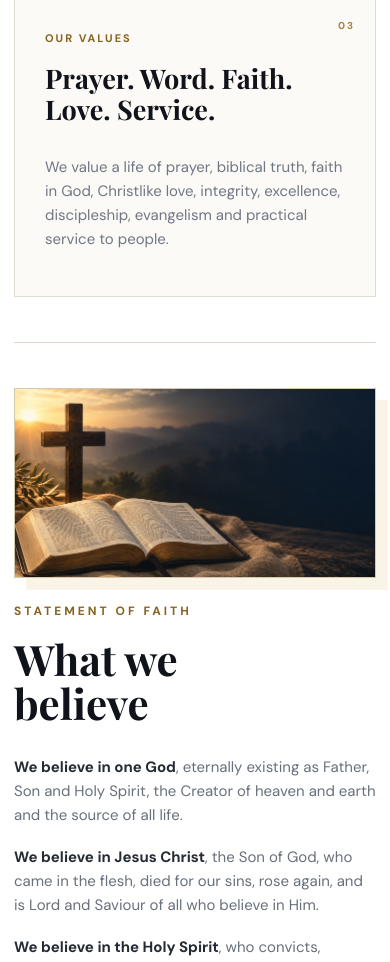
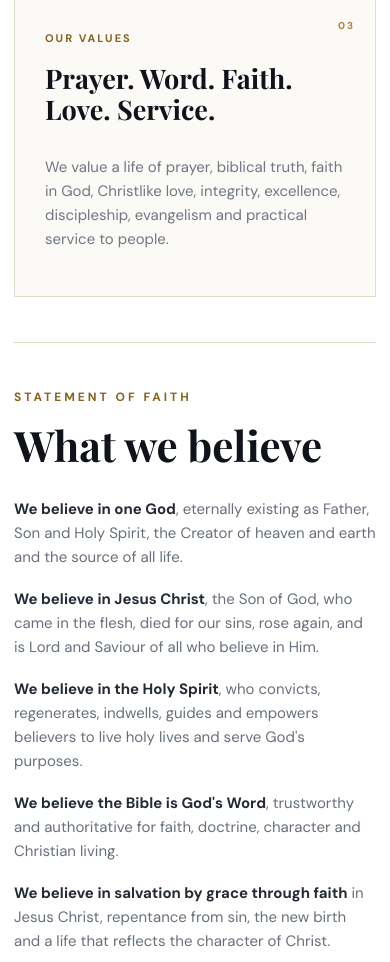
Before and after one commit to believersmale-ai/prayerarmy-inter, a PHP site: page / in a window 390 px wide. Shown: the part 4846-5808 px from the top of the page. Run offline with PHP 8.4, Linux system fonts and the light colour scheme; some libraries are stand-ins or nearby versions.

Commit message:
Add files via upload

```diff
--- a/index.html
+++ b/index.html
@@ -132,13 +132,8 @@
 
         <div class="faith-block reveal">
           <div class="faith-heading">
-            <div class="faith-artwork">
-              <img src="assets/images/statement-of-faith.png" alt="Open Bible and wooden cross in warm morning light">
-            </div>
-            <div class="faith-heading-copy">
-              <p class="eyebrow dark">STATEMENT OF FAITH</p>
-              <h3>What we believe</h3>
-            </div>
+            <p class="eyebrow dark">STATEMENT OF FAITH</p>
+            <h3>What we believe</h3>
           </div>
           <div class="faith-copy">
             <p><strong>We believe in one God</strong>, eternally existing as Father, Son and Holy Spirit, the Creator of heaven and earth and the source of all life.</p>
--- a/package.json
+++ b/package.json
@@ -3,7 +3,7 @@
   "version": "1.0.0",
   "private": true,
   "scripts": {
-    "dev": "python3 -m http.server ${PORT:-8000}",
+    "dev": "python3 -m http.server 8000",
     "build": "echo 'Static site, no build step required'"
   }
 }
--- a/styles.css
+++ b/styles.css
@@ -356,17 +356,3 @@ body.nav-open{overflow:hidden}
 @media(prefers-reduced-motion:reduce){
   .menu-toggle span,.nav,.nav a,.brand,.nav-backdrop{transition:none!important;animation:none!important}
 }
-
-/* Statement of faith artwork */
-.faith-heading{display:flex;align-items:center;gap:28px}
-.faith-artwork{width:180px;height:210px;flex:0 0 180px;overflow:hidden;border:1px solid rgba(134,99,31,.35);box-shadow:12px 12px 0 rgba(217,174,86,.14)}
-.faith-artwork img{width:100%;height:100%;object-fit:cover;object-position:center}
-.faith-heading-copy{max-width:260px}
-@media(max-width:700px){
-  .faith-heading{align-items:flex-start;gap:20px}
-  .faith-artwork{width:120px;height:150px;flex-basis:120px}
-}
-@media(max-width:480px){
-  .faith-heading{display:block}
-  .faith-artwork{width:100%;height:190px;margin-bottom:24px}
-}
```
